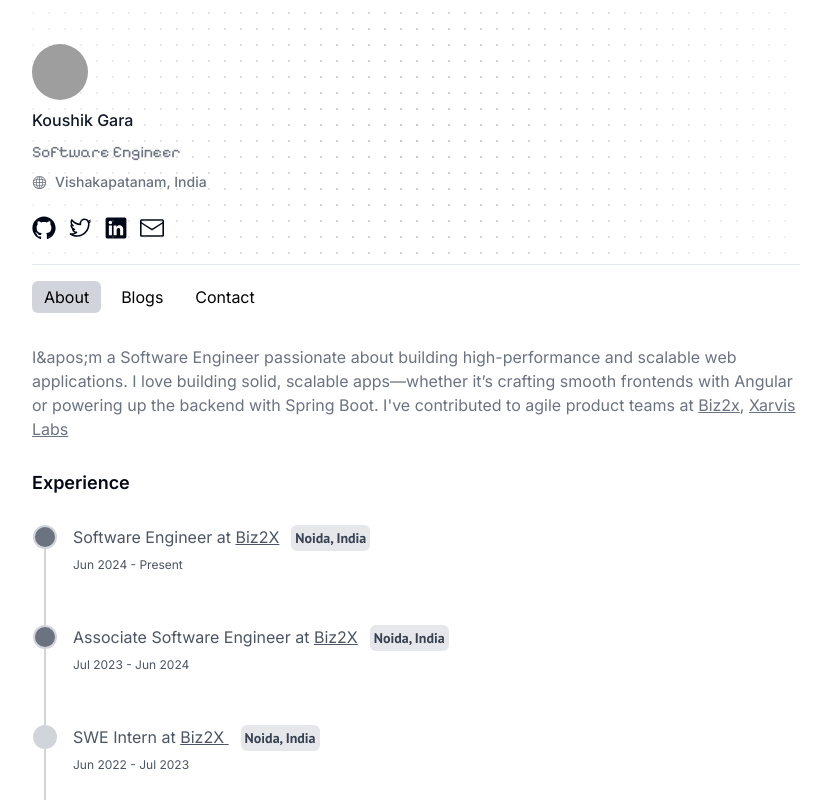
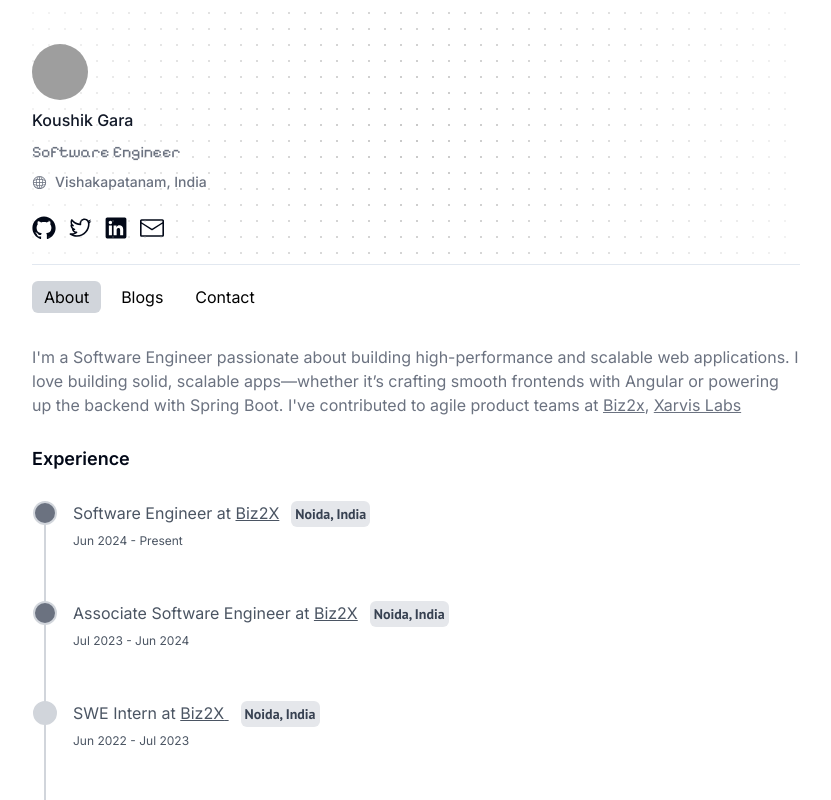
Before and after one commit to KOUSHIK-GARA/koushik_portfolio, a Next.js app: page / in a window 1280 px wide. Shown: the whole page, without its empty margins (224-1055 px from the left). Built offline with nearby package versions, Linux system fonts and the light colour scheme; grey boxes are pictures that could not be loaded.

Commit message:
code ref

```diff
--- a/src/pages/index.tsx
+++ b/src/pages/index.tsx
@@ -14,7 +14,7 @@ export default function Page() {
     <Layout>
       <div className="pt-8 max-w-3xl w-full h-full">
         <div className="text-gray-500">
-          {`I&apos;m a Software Engineer passionate about building high-performance and scalable web applications. I love building solid, scalable apps—whether it’s crafting smooth frontends with Angular or powering up the backend with Spring Boot. I've contributed to agile product teams at `}
+          {`I'm a Software Engineer passionate about building high-performance and scalable web applications. I love building solid, scalable apps—whether it’s crafting smooth frontends with Angular or powering up the backend with Spring Boot. I've contributed to agile product teams at `}
           <a
             className="hover:text-gray-600 cursor-pointer underline"
             href="https://www.biz2x.com/india/"
```
